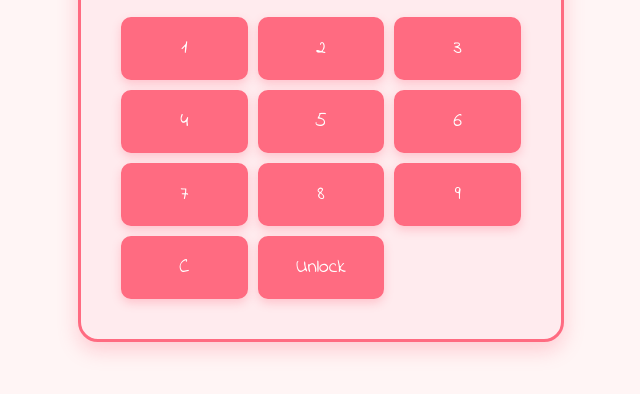
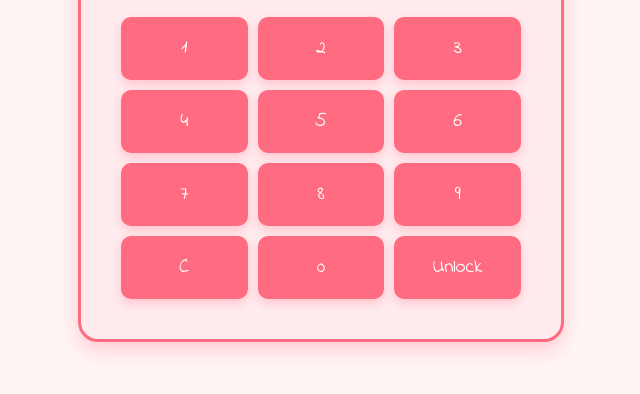
Before and after one commit to yourObito/Kissday, a plain HTML site: page index.html in a window 1280 px wide. Shown: the part 350-744 px from the top of the page, without its empty margins (319-959 px from the left). Drawn offline with Linux system fonts and the light colour scheme.

Commit message:
Update index.html

```diff
--- a/index.html
+++ b/index.html
@@ -117,6 +117,7 @@
             <button class="btn" onclick="addToPassword('8')">8</button>
             <button class="btn" onclick="addToPassword('9')">9</button>
             <button class="btn" onclick="clearPassword()">C</button>
+            <button class="btn" onclick="addToPassword('0')">0</button>
             <button class="btn" onclick="submitPassword()">Unlock</button>
         </div>
     </div>
```
